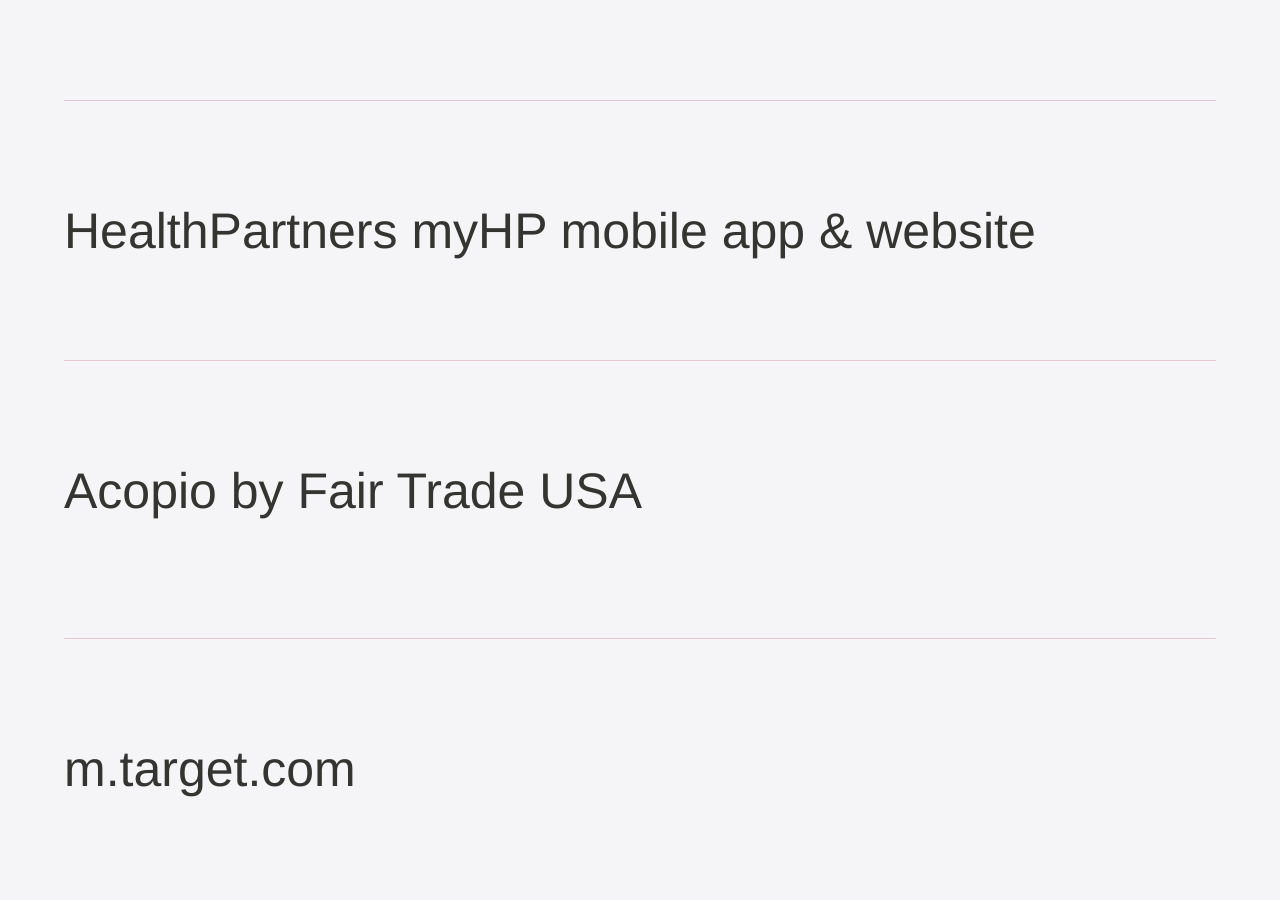
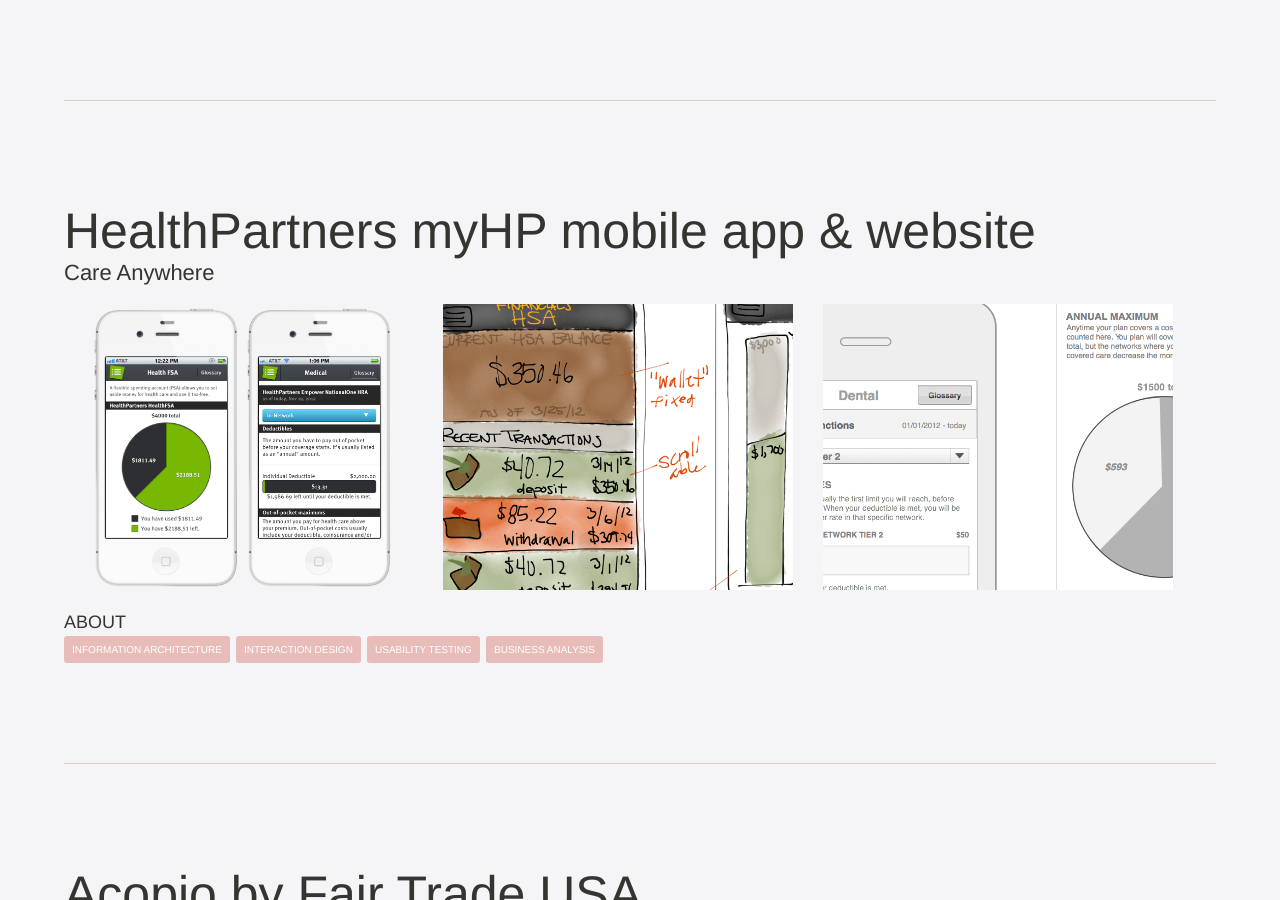
Before and after one commit to linoleumtile/linoleumtile.github.io, a Jekyll site: the page built from portfolio.html, in a window 1280 px wide and 900 px high, scrolled down 571 px. Built offline with Jekyll 4.4.1, drawn with Linux system fonts in a browser that asks for light colours; nearby versions of some CDN libraries; some web fonts are replaced; Markdown is read by kramdown in place of the engine named in the settings; comment, search, counter and statistics services are not loaded.

Commit message:
adding health partners images and tags

```diff
--- a/_includes/portfolio/healthpartners.html
+++ b/_includes/portfolio/healthpartners.html
@@ -1,3 +1,47 @@
-<div id="HealthPartners" class="clearfix">
+<div id="HealthPartners">
 	<h2 id="hp-header">HealthPartners myHP mobile app &amp; website</h2>
+	<h3 class="sub">Care Anywhere</h3>
+	<br />
+	<div class="gallery">
+		<div class="img">
+			<!-- thumbnail image wrapped in a link -->
+			<a href="#financials-ss" class="thumb">
+				<img src="../img/portfolio/financials-SS-sm.png">
+			</a>
+			<!-- lightbox container hidden with CSS -->
+			<a href="#_" class="lightbox" id="financials-ss">
+				<img src="../img/portfolio/financials-SS-lg.png">
+			</a>
+		</div>
+		<div class="img">
+			<!-- thumbnail image wrapped in a link -->
+			<a href="#financials-paper" class="thumb">
+				<img src="../img/portfolio/financials-paper-sm.png">
+			</a>
+			<!-- lightbox container hidden with CSS -->
+			<a href="#_" class="lightbox" id="financials-paper">
+				<img src="../img/portfolio/financials-paper-lg.png">
+			</a>
+		</div>
+		<div class="img">
+			<!-- thumbnail image wrapped in a link -->
+			<a href="#financials-wf" class="thumb">
+				<img src="../img/portfolio/financials-wf-sm.png">
+			</a>
+			<!-- lightbox container hidden with CSS -->
+			<a href="#_" class="lightbox" id="financials-wf">
+				<img src="../img/portfolio/financials-wf-lg.png">
+			</a>
+		</div>
+	</div>
+	<br />
+	<div class="project-info">
+		<h3 class="sub-small">ABOUT</h3>
+		<ul class="tags">
+			<li>Information Architecture</li>
+			<li>Interaction Design</li>
+			<li>Usability Testing</li>
+			<li>Business Analysis</li>
+		</ul>
+	</div>
 </div>
```
Also changed, not shown: img/portfolio/financials-SS-lg.png (added), img/portfolio/financials-SS-sm.png (added), img/portfolio/financials-paper-lg.png (added), img/portfolio/financials-paper-sm.png (added), img/portfolio/financials-wf-lg.png (added), img/portfolio/financials-wf-sm.png (added).
